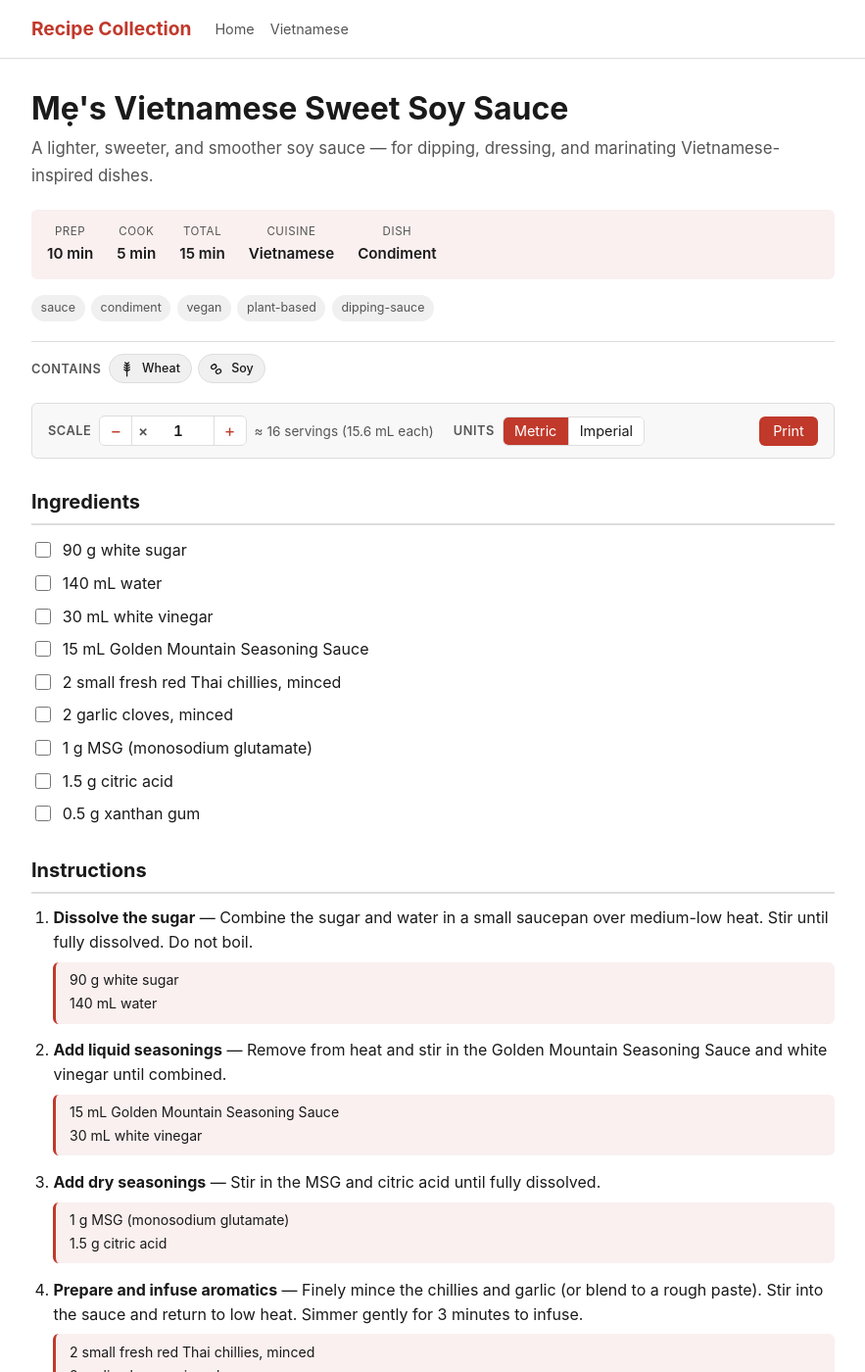
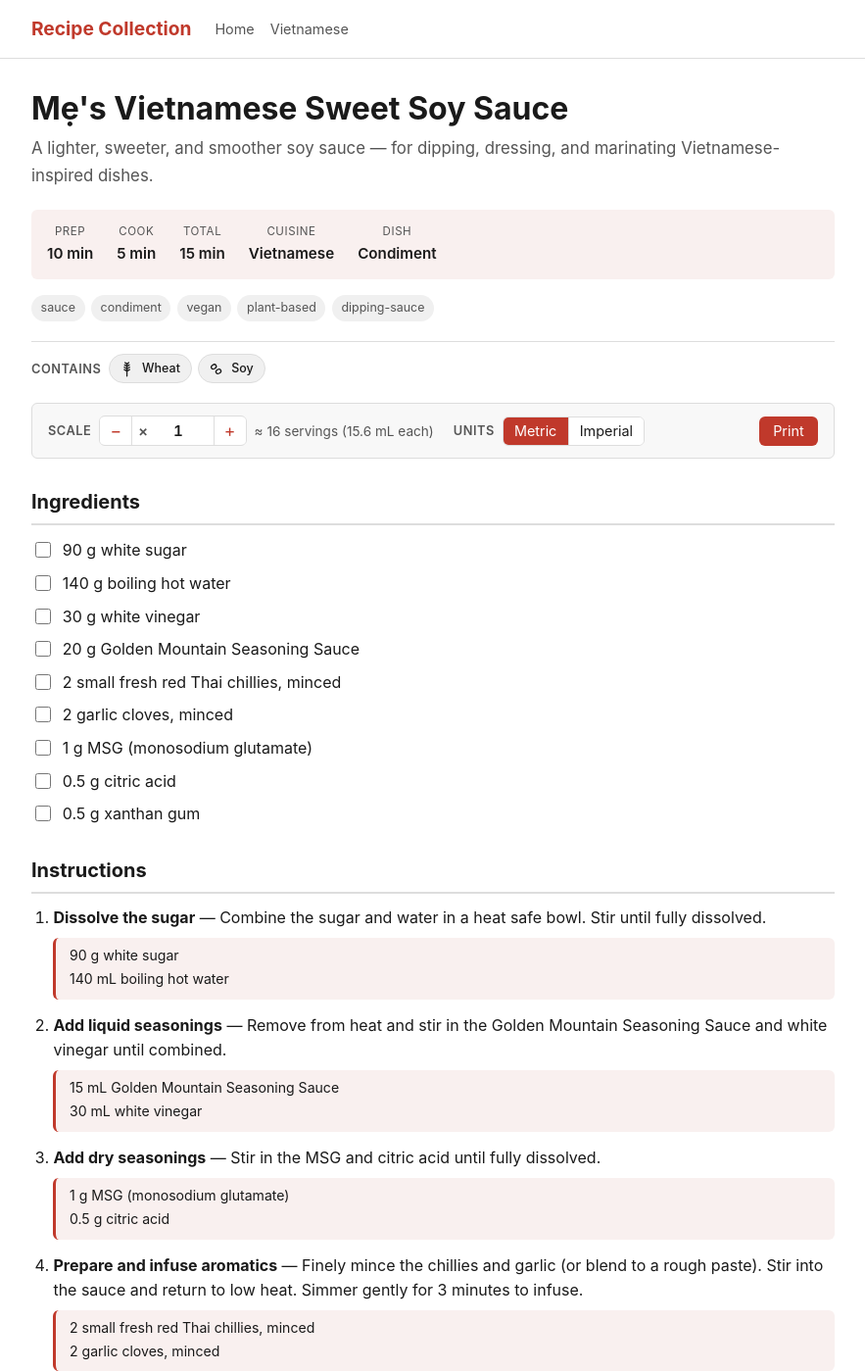
Before and after one commit to awcrusius/Recipes, a Jekyll site: the page built from recipes/vietnamese/mes-vietnamese-sweet-soy-sauce.md, in a window 1280 px wide and 1400 px high. Shown: the whole window at 98% size, without its empty margins (198-1081 px from the left). Built offline with Jekyll 4.4.1, drawn with Linux system fonts in a browser that asks for light colours.

Commit message:
changed instructions on me's vietnamese sweet soy sauce and modified units for easier measurement in metric (by weight) adjusted citric acid amount because it was too sour

```diff
--- a/recipes/vietnamese/mes-vietnamese-sweet-soy-sauce.md
+++ b/recipes/vietnamese/mes-vietnamese-sweet-soy-sauce.md
@@ -16,26 +16,26 @@ description: "A lighter, sweeter, and smoother soy sauce — for dipping, dressi
 ## Ingredients
 
 - 90 g white sugar
-- 140 mL water
-- 30 mL white vinegar
-- 15 mL Golden Mountain Seasoning Sauce
+- 140 g boiling hot water
+- 30 g white vinegar
+- 20 g Golden Mountain Seasoning Sauce
 - 2 small fresh red Thai chillies, minced
 - 2 garlic cloves, minced
 - 1 g MSG (monosodium glutamate)
-- 1.5 g citric acid
+- 0.5 g citric acid
 - 0.5 g xanthan gum
 
 ## Instructions
 
-1. **Dissolve the sugar** — Combine the sugar and water in a small saucepan over medium-low heat. Stir until fully dissolved. Do not boil.
+1. **Dissolve the sugar** — Combine the sugar and water in a heat safe bowl. Stir until fully dissolved.
    - 90 g white sugar
-   - 140 mL water
+   - 140 mL boiling hot water
 2. **Add liquid seasonings** — Remove from heat and stir in the Golden Mountain Seasoning Sauce and white vinegar until combined.
    - 15 mL Golden Mountain Seasoning Sauce
    - 30 mL white vinegar
 3. **Add dry seasonings** — Stir in the MSG and citric acid until fully dissolved.
    - 1 g MSG (monosodium glutamate)
-   - 1.5 g citric acid
+   - 0.5 g citric acid
 4. **Prepare and infuse aromatics** — Finely mince the chillies and garlic (or blend to a rough paste). Stir into the sauce and return to low heat. Simmer gently for 3 minutes to infuse.
    - 2 small fresh red Thai chillies, minced
    - 2 garlic cloves, minced
```
